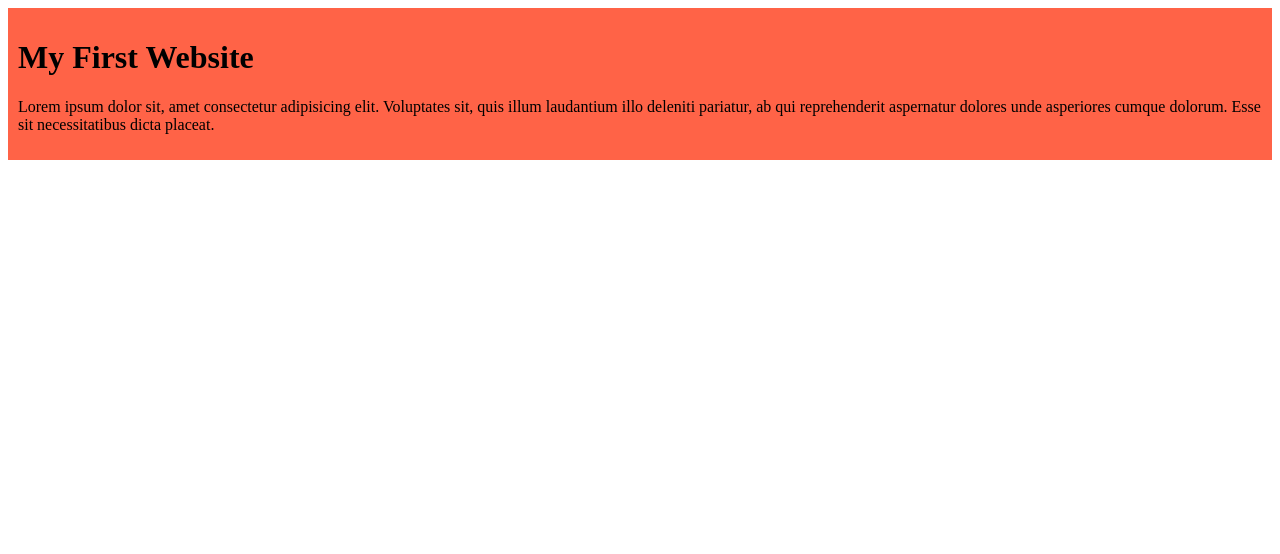
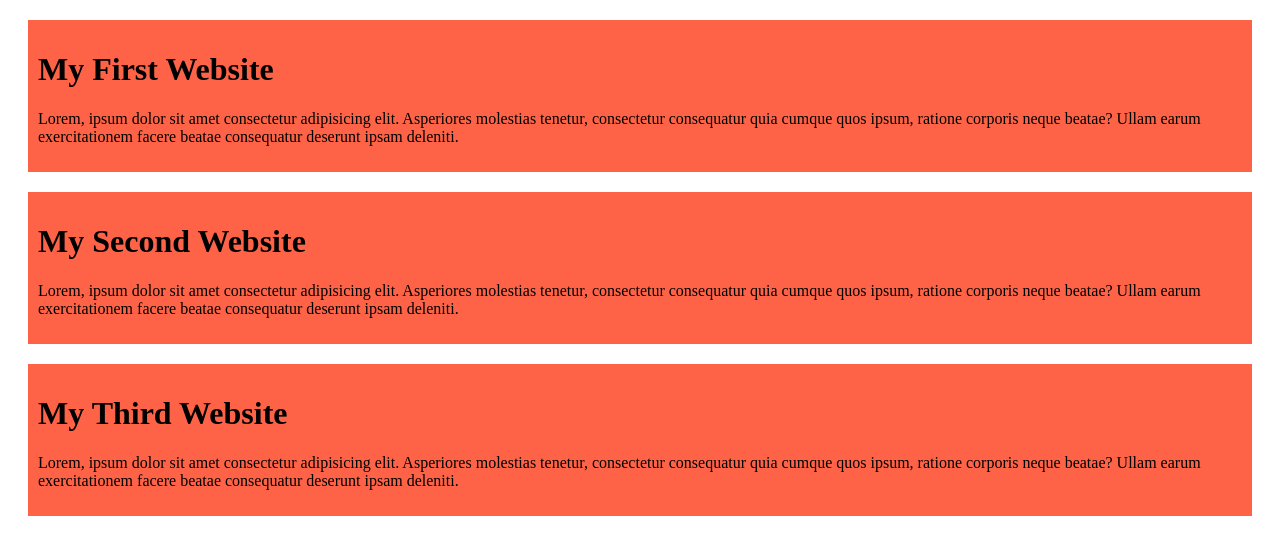
Before and after one commit to mdtajrianrashid/my-simple-website, a plain HTML site: page index.html in a window 1280 px wide. Drawn offline with Linux system fonts and the light colour scheme.

Commit message:
added the first and second  blog

```diff
--- a/index.html
+++ b/index.html
@@ -9,7 +9,15 @@
 <body>
     <div>
         <h1>My First Website</h1>
-        <p>Lorem ipsum dolor sit, amet consectetur adipisicing elit. Voluptates sit, quis illum laudantium illo deleniti pariatur, ab qui reprehenderit aspernatur dolores unde asperiores cumque dolorum. Esse sit necessitatibus dicta placeat.</p>
+        <p>Lorem, ipsum dolor sit amet consectetur adipisicing elit. Asperiores molestias tenetur, consectetur consequatur quia cumque quos ipsum, ratione corporis neque beatae? Ullam earum exercitationem facere beatae consequatur deserunt ipsam deleniti.</p>
+    </div>
+    <div>
+        <h1>My Second Website</h1>
+        <p>Lorem, ipsum dolor sit amet consectetur adipisicing elit. Asperiores molestias tenetur, consectetur consequatur quia cumque quos ipsum, ratione corporis neque beatae? Ullam earum exercitationem facere beatae consequatur deserunt ipsam deleniti.</p>
+    </div>
+    <div>
+        <h1>My Third Website</h1>
+        <p>Lorem, ipsum dolor sit amet consectetur adipisicing elit. Asperiores molestias tenetur, consectetur consequatur quia cumque quos ipsum, ratione corporis neque beatae? Ullam earum exercitationem facere beatae consequatur deserunt ipsam deleniti.</p>
     </div>
 
 </body>
--- a/styles/blog.css
+++ b/styles/blog.css
@@ -1,4 +1,4 @@
 div{
     background-color: tomato;
-    padding: 10px;
+    padding: 10px;margin: 20px;
 }
```
